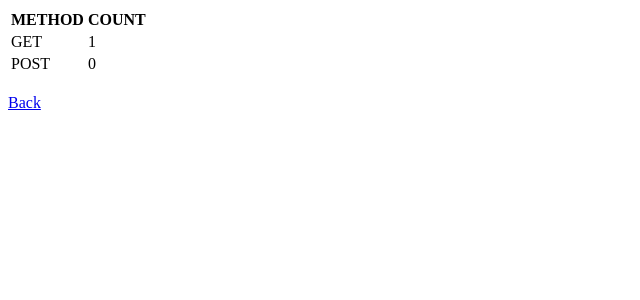
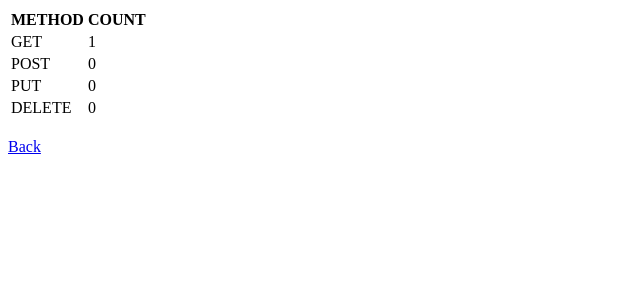
Before and after one commit to AlexCatalin21/flask_dojo, a Flask app: page /statistics in a window 1280 px wide. Shown: the top 300 px of the page, without its empty margins (0-640 px from the left). Run offline with Flask 2, Linux system fonts and the light colour scheme.

Commit message:
put and delete added

```diff
--- a/server.py
+++ b/server.py
@@ -4,6 +4,8 @@ app = Flask(__name__)
 
 get_counter = 0
 post_counter = 0
+put_counter =0
+delete_counter=0
 
 
 @app.route('/', methods=["GET", "POST"])
@@ -11,23 +13,28 @@ def main_page():
     return  render_template("index.html")
 
 
-@app.route("/request_counter", methods=["GET", "POST"])
+@app.route("/request_counter", methods=["GET", "POST", "PUT", "DELETE"])
 def request_counter():
     global post_counter
     global get_counter
+    global put_counter
+    global delete_counter
     if request.method == "POST":
         post_counter+=1
     elif request.method == "GET":
         get_counter+=1
+    elif request.method == "PUT":
+        put_counter += 1
+    elif request.method == "DELETE":
+        delete_counter += 1
+
     return render_template("index.html")
 
-@app.route("/statistics", methods=["GET","POST"])
+@app.route("/statistics", methods=["GET","POST","PUT", "DELETE"])
 def statistics():
-    return render_template("statistics.html", get_counter=get_counter, post_counter=post_counter)
+    return render_template("statistics.html", get_counter=get_counter, post_counter=post_counter, put_counter=put_counter, delete_counter=delete_counter)
 
 if __name__ == "__main__":
     app.run(
-        host='0.0.0.0',
-        port=8000,
-        debug=True,
+        debug=True
     )
--- a/templates/statistics.html
+++ b/templates/statistics.html
@@ -16,6 +16,12 @@
         <tr>
             <td>POST</td><td>{{post_counter}}</td>
         </tr>
+        <tr>
+            <td>PUT</td><td>{{put_counter}}</td>
+        </tr>
+        <tr>
+            <td>DELETE</td><td>{{delete_counter}}</td>
+        </tr>
     </table>
     <br>
     <a href='/' name="Back Home"> Back</a>
```
